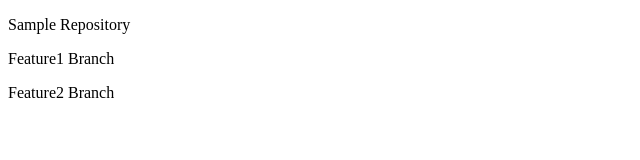
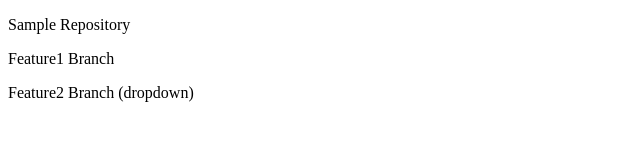
Before and after one commit to Ashutoshchawda07/Sample, a plain HTML site: page Index.html in a window 1280 px wide. Shown: the whole page, without its empty margins (0-640 px from the left). Drawn offline with Linux system fonts and the light colour scheme.

```diff
--- a/Index.html
+++ b/Index.html
@@ -8,6 +8,6 @@
 <body>
     <p>Sample Repository</p>
     <p>Feature1 Branch</p>
-    <p>Feature2 Branch</p>
+    <p>Feature2 Branch (dropdown)</p>
 </body>
 </html>
```
